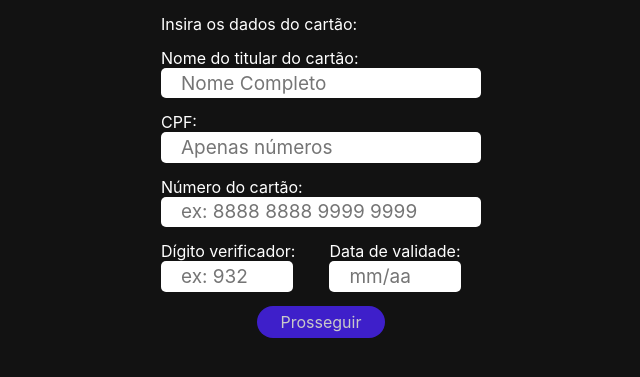
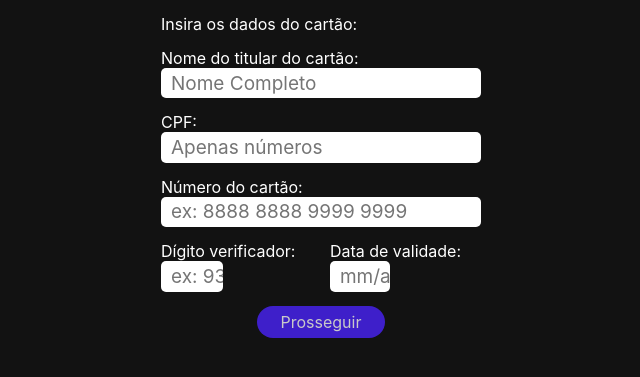
Before and after one commit to VitorCRF/KMFlix, a PHP site: page /html/pagamento.html in a window 1280 px wide. Shown: the top 377 px of the page, without its empty margins (319-959 px from the left). Run offline with PHP 8.4, Linux system fonts and the light colour scheme.

Commit message:
ajuste tamanho dos campos

```diff
--- a/css/pagamento.css
+++ b/css/pagamento.css
@@ -15,7 +15,7 @@ input{
     width: 20rem;
     height: 1.9rem;
     border-radius: 5px;
-    padding-left: 20px;
+    padding-left: 10px;
     font-size: 19px;
     border: none;
 }
@@ -46,17 +46,19 @@ input{
 }
 
 .verificaCartao{
+    width: 40%;
     height: 1.9rem;
     border-radius: 5px;
-    padding-left: 20px;
+    padding-left: 10px;
     font-size: 19px;
     border: none;
 }
 .verificaInvalido{
+    width: 40%;
     height: 1.9rem;
     border: 1px solid #ff0000;
     border-radius: 5px;
-    padding-left: 20px;
+    padding-left: 10px;
     font-size: 19px;
 }
 
```
Lines whose indentation alone changed are shown as unchanged.
